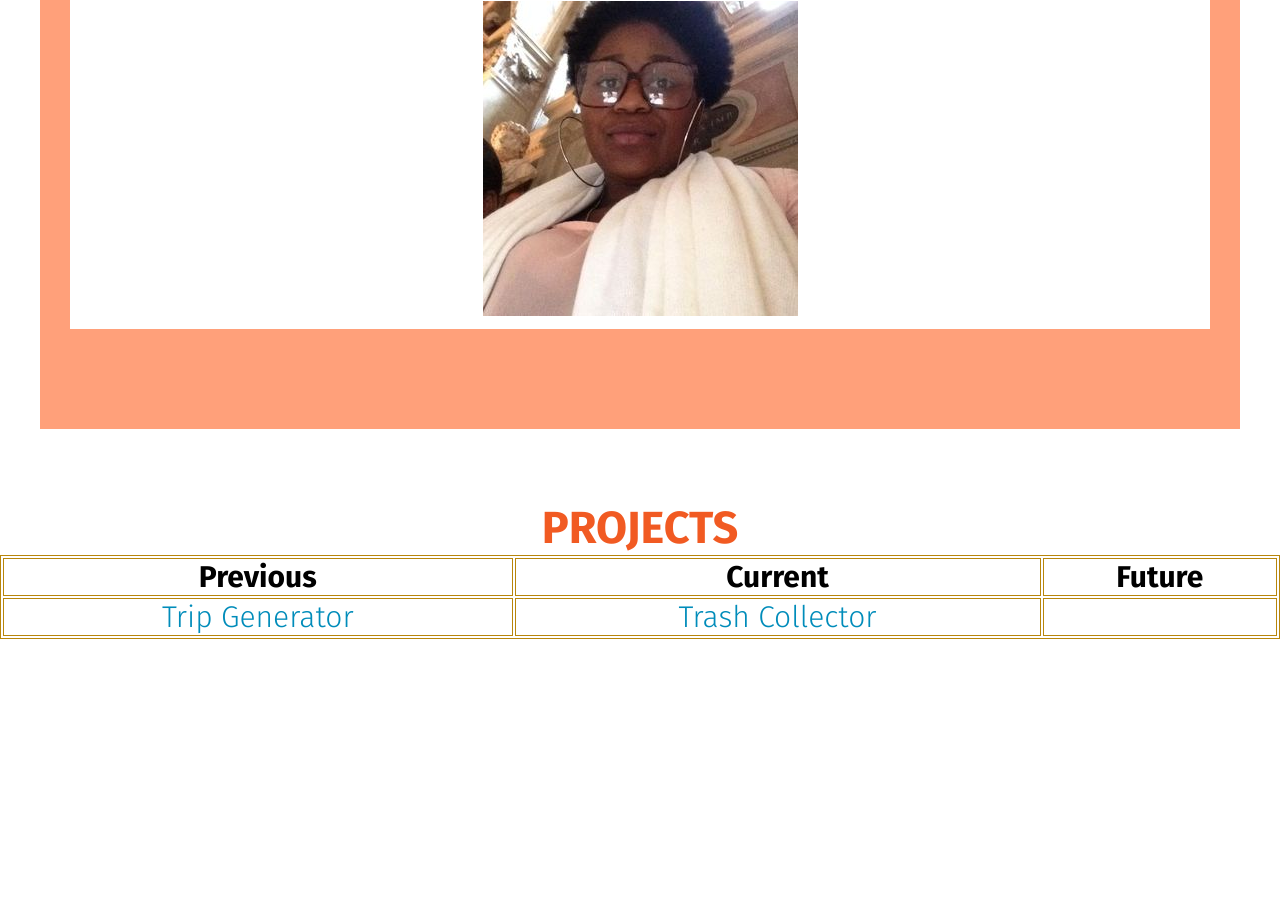
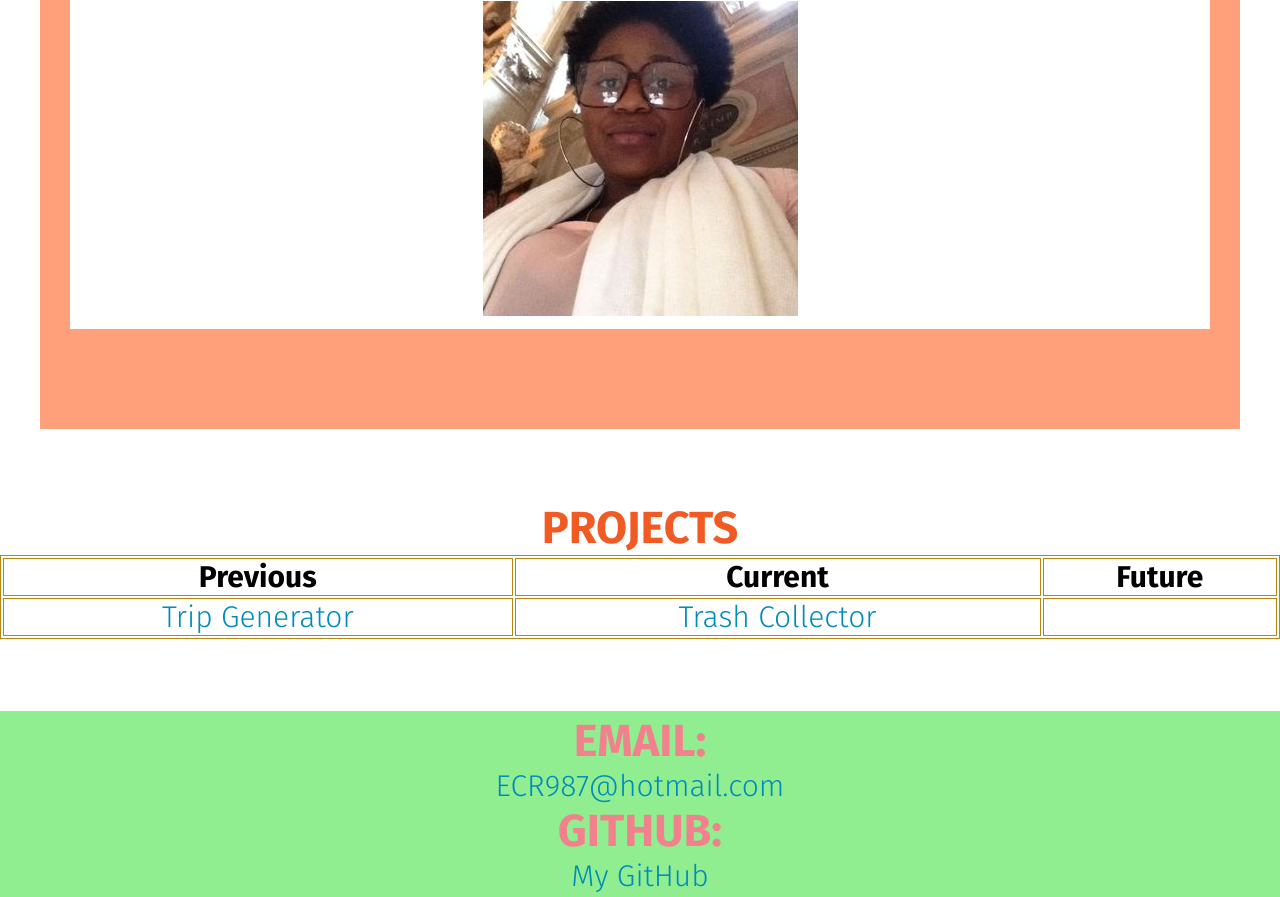
Before and after one commit to EbonyRiddick/EbonyRiddick.github.io, a plain HTML site: page index.html in a window 1280 px wide. Shown: the part 1626-2523 px from the top of the page. Before the commit the page ends 2265 px from the top, so only its background shows below. Drawn offline with Linux system fonts and the light colour scheme; a web font is replaced by a local one.

Commit message:
added footer back to file

```diff
--- a/index.html
+++ b/index.html
@@ -77,3 +77,23 @@
                 <td><a href="https://github.com/EbonyRiddick/Trip-Genertor-Proj">Trip Generator</a></td>
                 <td><a href="https://github.com/JakeHaustveit/TrashCollector">Trash Collector</a></td>
                 <td></td>
+            </tr>
+        </table>
+    </section>
+<br />
+<br />
+<!-- end project section -->
+
+<!-- contact section -->
+
+    <footer id ="contact">
+        <h2>Email: </h2>
+        <a href="mailto:ECR987@hotmail.com">ECR987@hotmail.com</a>
+        <h2>GitHub:</h2>
+        <a href="https://github.com/EbonyRiddick">My GitHub</a>
+    </footer>
+
+
+
+</body>
+</html>
```
